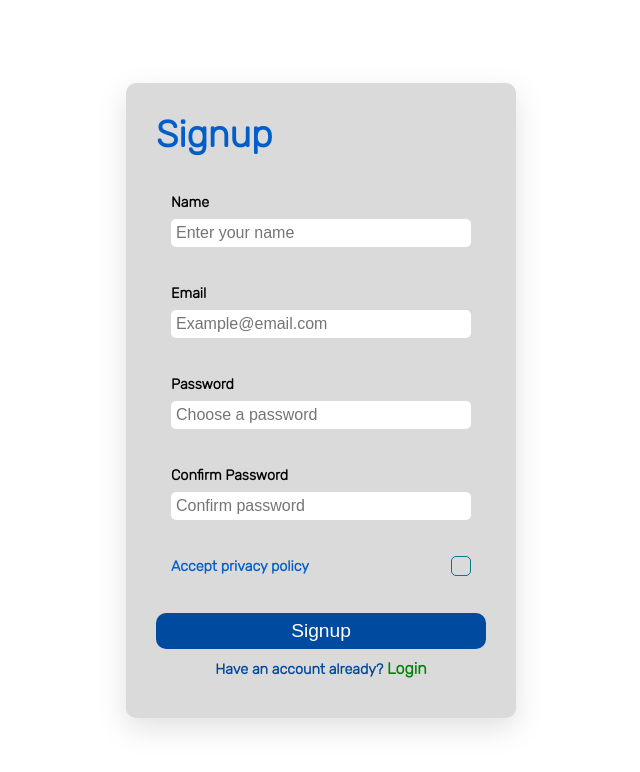
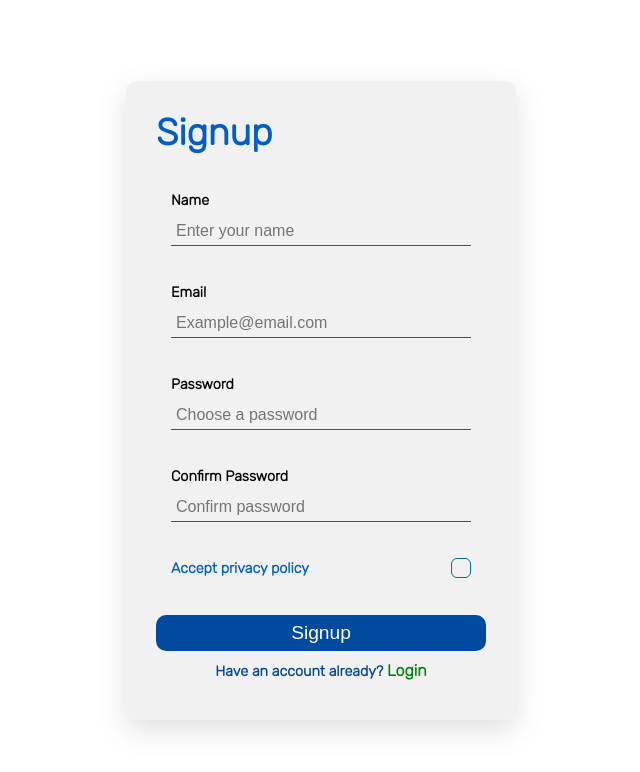
Before and after one commit to parham-ab/React-form-validation, a React (Create React App) app in the folder form/: page /signup in a window 1280 px wide. Shown: the top 772 px of the page, without its empty margins (319-959 px from the left). Built offline with nearby package versions, Linux system fonts and the light colour scheme.

Commit message:
UI updated

```diff
--- a/form/src/assets/styles/_forms.scss
+++ b/form/src/assets/styles/_forms.scss
@@ -5,7 +5,7 @@
   justify-content: center;
   min-height: 100vh;
   .form-container {
-    background-color: #dadada;
+    background-color: #ebebebb0;
     padding: 30px;
     border-radius: 10px;
     box-shadow: #64646f33 0px 10px 29px 0px;
@@ -24,8 +24,9 @@
       }
       input {
         width: 300px;
-        border-radius: 5px;
         border: none;
+        background-color: transparent;
+        border-bottom: 1px solid #005ec9;
         padding: 5px;
         font-size: 1rem;
       }
@@ -52,6 +53,7 @@
         }
         input {
           width: fit-content;
+          border-radius: 30%;
           cursor: pointer;
           width: 20px;
           height: 20px;
--- a/form/src/components/SignUp.js
+++ b/form/src/components/SignUp.js
@@ -80,7 +80,7 @@ const SignUp = () => {
           {errors.name && touched.name && (
             <Animated
               animationIn="flash"
-              animationOut="fadeOut"
+              animationOut="zoomOut"
               isVisible={true}
             >
               <span>{errors.name}</span>
@@ -101,7 +101,7 @@ const SignUp = () => {
           {errors.email && touched.email && (
             <Animated
               animationIn="flash"
-              animationOut="fadeOut"
+              animationOut="zoomOut"
               isVisible={true}
             >
               <span>{errors.email}</span>
@@ -123,7 +123,7 @@ const SignUp = () => {
           {errors.password && touched.password && (
             <Animated
               animationIn="flash"
-              animationOut="fadeOut"
+              animationOut="zoomOut"
               isVisible={true}
             >
               <span>{errors.password}</span>
@@ -144,7 +144,7 @@ const SignUp = () => {
           {errors.confirmPassword && touched.confirmPassword && (
             <Animated
               animationIn="flash"
-              animationOut="fadeOut"
+              animationOut="zoomOut"
               isVisible={true}
             >
               <span>{errors.confirmPassword}</span>
@@ -173,7 +173,7 @@ const SignUp = () => {
           {errors.isAccepted && touched.isAccepted && (
             <Animated
               animationIn="flash"
-              animationOut="fadeOut"
+              animationOut="zoomOut"
               isVisible={true}
             >
               <span>{errors.isAccepted}</span>
```
